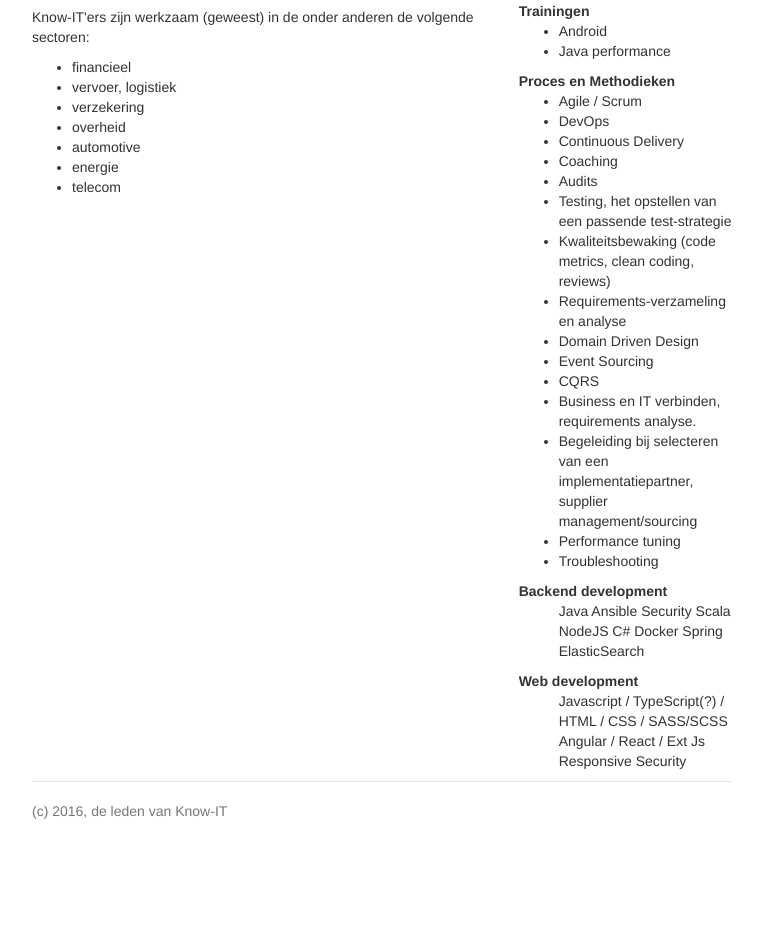
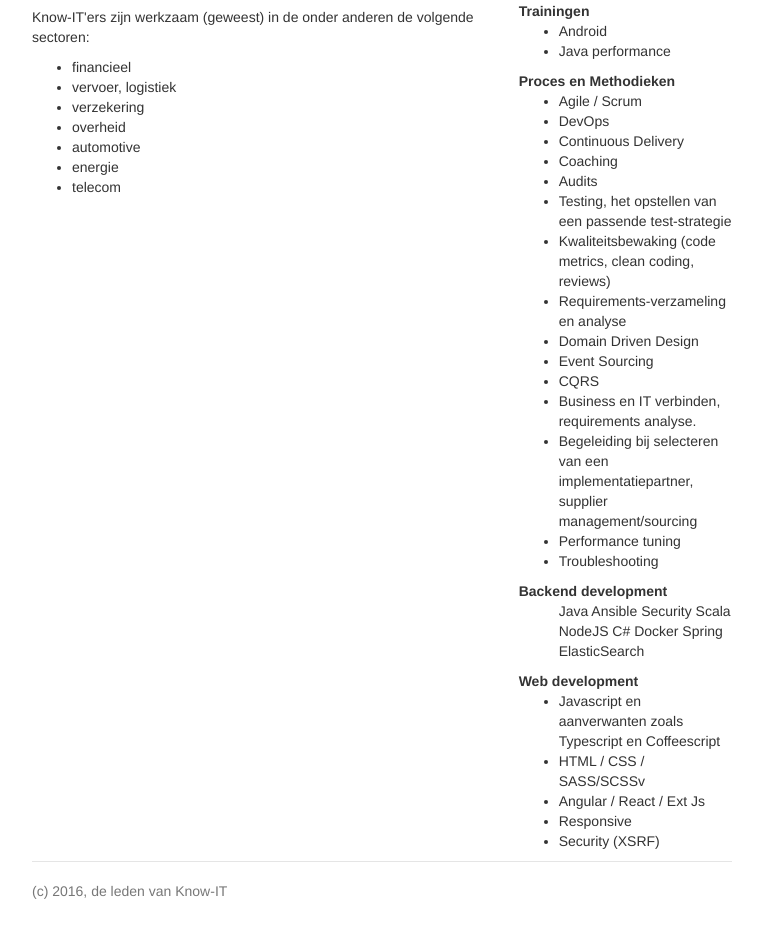
Before and after one commit to wesaidso/know-it-nl.github.io, a plain HTML site: page expertise/index.html in a window 1280 px wide. Shown: the part 690-1621 px from the top of the page, without its empty margins (258-1020 px from the left). Before the commit the page ends 1541 px from the top, so only its background shows below. Drawn offline with nearby package versions, Linux system fonts and the light colour scheme; files that its build step writes are made by us from their sources.

Commit message:
formatting

```diff
--- a/expertise/index.html
+++ b/expertise/index.html
@@ -155,10 +155,11 @@
 
       <strong>Web development</strong>
       <ul>
-        Javascript / TypeScript(?) / HTML / CSS / SASS/SCSS
-        Angular / React / Ext Js
-        Responsive
-        Security
+        <li>Javascript en aanverwanten zoals Typescript en Coffeescript</li>
+        <li>HTML / CSS / SASS/SCSSv
+        <li>Angular / React / Ext Js</li>
+        <li>Responsive</li>
+        <li>Security (XSRF)</li>
 
       </ul>
 
```
